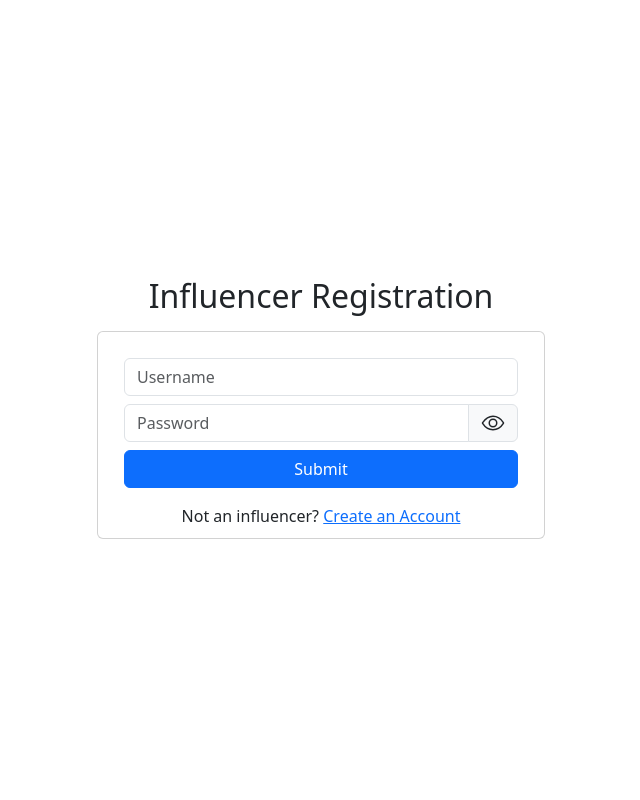
After one commit to 23f2003845/Influencer-Sponsor-System, a Flask app: page /influencer/login in a window 1280 px wide. The commit adds this page. Shown: the whole page, without its empty margins (319-959 px from the left). Run offline with Flask 3, Linux system fonts and the light colour scheme; some libraries are stand-ins or nearby versions.

Commit message:
Complete influencer login

```diff
--- a/models/users.py
+++ b/models/users.py
@@ -1,4 +1,3 @@
-
 from __main__ import db
 from flask_login import UserMixin
 
@@ -7,7 +6,7 @@ class Users(db.Model, UserMixin):
     id = db.Column(
         db.Integer, primary_key=True, nullable=False, autoincrement=True, unique=True
     )
-    username = db.Column(db.String(255), nullable=False)
+    username = db.Column(db.String(255), nullable=False, unique=True)
     password = db.Column(db.String(255), nullable=False)
     role = db.Column(db.String(255), nullable=False)
     flagged = db.Column(db.Boolean, default=False)
--- a/routes/auth.py
+++ b/routes/auth.py
@@ -6,7 +6,7 @@ from models import influencers as Influencers
 
 from flask import redirect, render_template, request
 from flask_bcrypt import Bcrypt
-from flask_login import current_user
+from flask_login import current_user, login_user
 
 bcrypt = Bcrypt(app)
 
@@ -25,6 +25,13 @@ def influencer_registration():
         category = request.form["category"]
         reach = request.form["reach"]
         niche = request.form["niche"]
+
+        if Users.Users.query.filter_by(username=username).first():
+            return render_template(
+                "influencer/auth/register.html",
+                message="Username is already taken",
+                categories=categories,
+            )
 
         user = Users.Users(username=username, password=password, role="influencer")
         db.session.add(user)
@@ -46,6 +53,33 @@ def influencer_registration():
     return render_template("influencer/auth/register.html", categories=categories)
 
 
+@app.route("/influencer/login", methods=["GET", "POST"])
+def influencer_login():
+    if current_user.is_authenticated:
+        return redirect("/")
+
+    if request.method == "POST":
+        username = request.form["username"]
+        password = request.form["password"]
+
+        user = Users.Users.query.filter_by(username=username).first()
+
+        if not user:
+            return render_template(
+                "/influencer/auth/login.html", message="Username not found"
+            )
+
+        if not bcrypt.check_password_hash(user.password, password):
+            return render_template(
+                "influencer/auth/login.html", message="Password is incorrect"
+            )
+
+        login_user(user)
+        return redirect("/")
+
+    return render_template("/influencer/auth/login.html")
+
+
 @app.route("/category/create/<string:category_name>")
 def create_category(category_name):
     if category_name == "":
--- /dev/null
+++ b/templates/influencer/auth/login.html
@@ -0,0 +1,85 @@
+{% include 'layout/base.html' %} {% block body %} {% if message %}
+<div class="alert alert-danger" role="alert">{{message}}</div>
+{% endif %}
+
+<div
+  class="d-flex flex-column justify-content-center align-items-center"
+  style="height: 100vh"
+>
+  <h2 class="mt-3 mb-3">Influencer Registration</h2>
+  <div class="card text-center" style="width: 35vw; padding: 10px">
+    <form
+      action="/influencer/login"
+      method="post"
+      class="d-flex flex-column m-3"
+      style="gap: 0.5rem"
+    >
+      <div class="input-group flex-nowrap">
+        <input
+          type="text"
+          class="form-control"
+          required
+          name="username"
+          id="username"
+          placeholder="Username"
+          aria-label="Username"
+          aria-describedby="addon-wrapping"
+        />
+      </div>
+      <div class="input-group flex-nowrap">
+        <input
+          type="password"
+          class="form-control"
+          required
+          id="password"
+          name="password"
+          placeholder="Password"
+          aria-label="Password"
+          aria-describedby="addon-wrapping"
+        />
+        <button
+          class="input-group-text"
+          class="btn m-0 p-0"
+          id="passwordToggle"
+        >
+          <ion-icon
+            id="passwordIcon"
+            name="eye-outline"
+            style="font-size: 24px"
+          ></ion-icon>
+        </button>
+      </div>
+
+      <input type="submit" value="Submit" class="btn btn-primary" />
+    </form>
+    <span
+      >Not an influencer?
+      <a href="/influencer/register">Create an Account</a></span
+    >
+  </div>
+</div>
+
+{% endblock %} {% block script %}
+
+<script>
+  const toggle = document.getElementById("passwordToggle");
+  const passwordIcon = document.getElementById("passwordIcon");
+  const passwordField = document.getElementById("password");
+
+  toggle.addEventListener("click", (e) => {
+    e.preventDefault();
+
+    let currentlyShowing =
+      passwordIcon.getAttribute("name") === "eye-off-outline";
+
+    if (!currentlyShowing) {
+      passwordField.setAttribute("type", "text");
+      passwordIcon.setAttribute("name", "eye-off-outline");
+    } else {
+      passwordField.setAttribute("type", "password");
+      passwordIcon.setAttribute("name", "eye-outline");
+    }
+  });
+</script>
+
+{% endblock %}
--- a/templates/influencer/auth/register.html
+++ b/templates/influencer/auth/register.html
@@ -2,6 +2,11 @@
 
 {% block body %}
 
+{% if message %}
+<div class="alert alert-danger" role="alert">
+  {{message}}
+</div>
+{% endif %}
 
 <div class="d-flex flex-column justify-content-center align-items-center" style="height: 100vh;">
   <h2 class="mt-3 mb-3">Influencer Registration</h2>
```
Also changed, not shown: instance/database.sqlite3.
